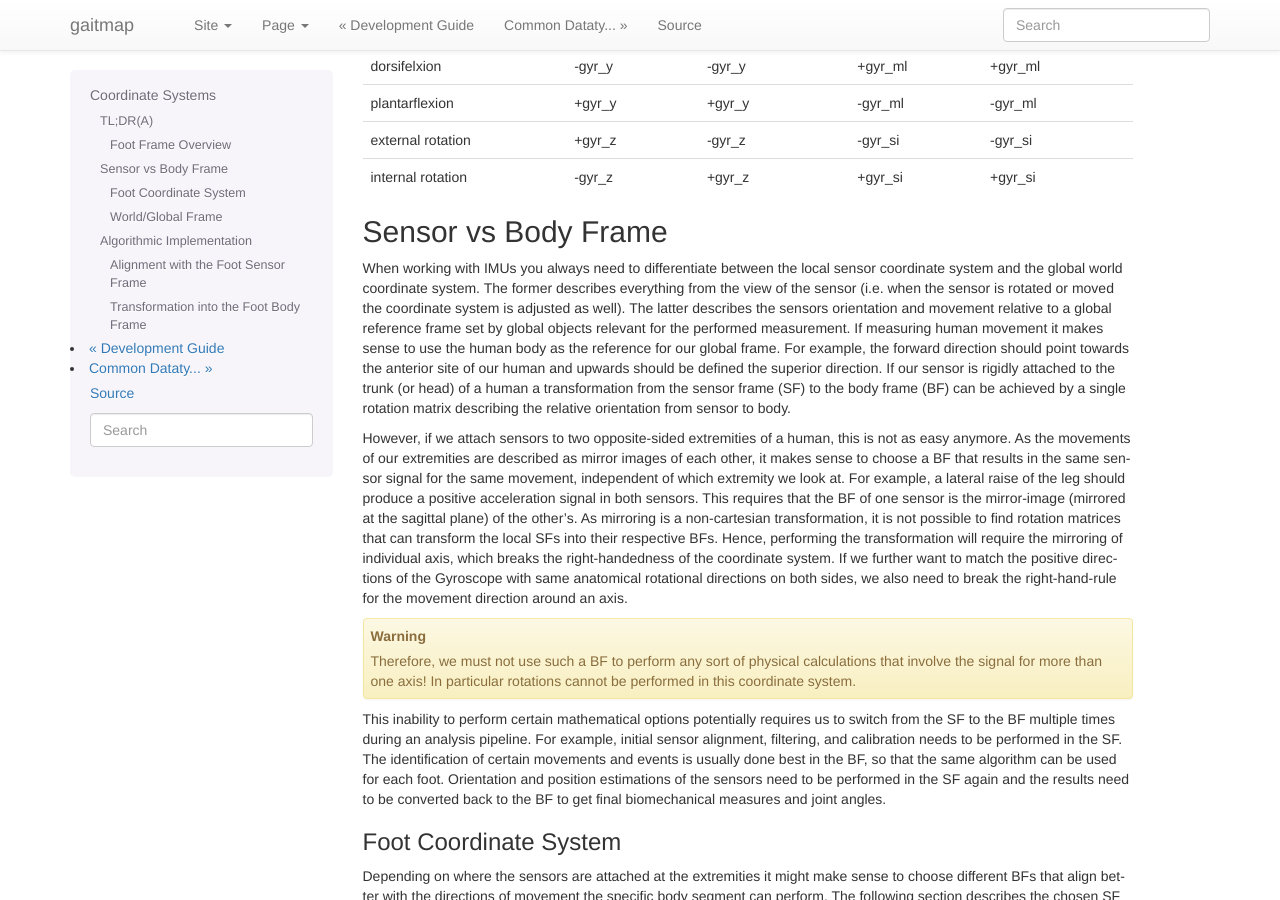
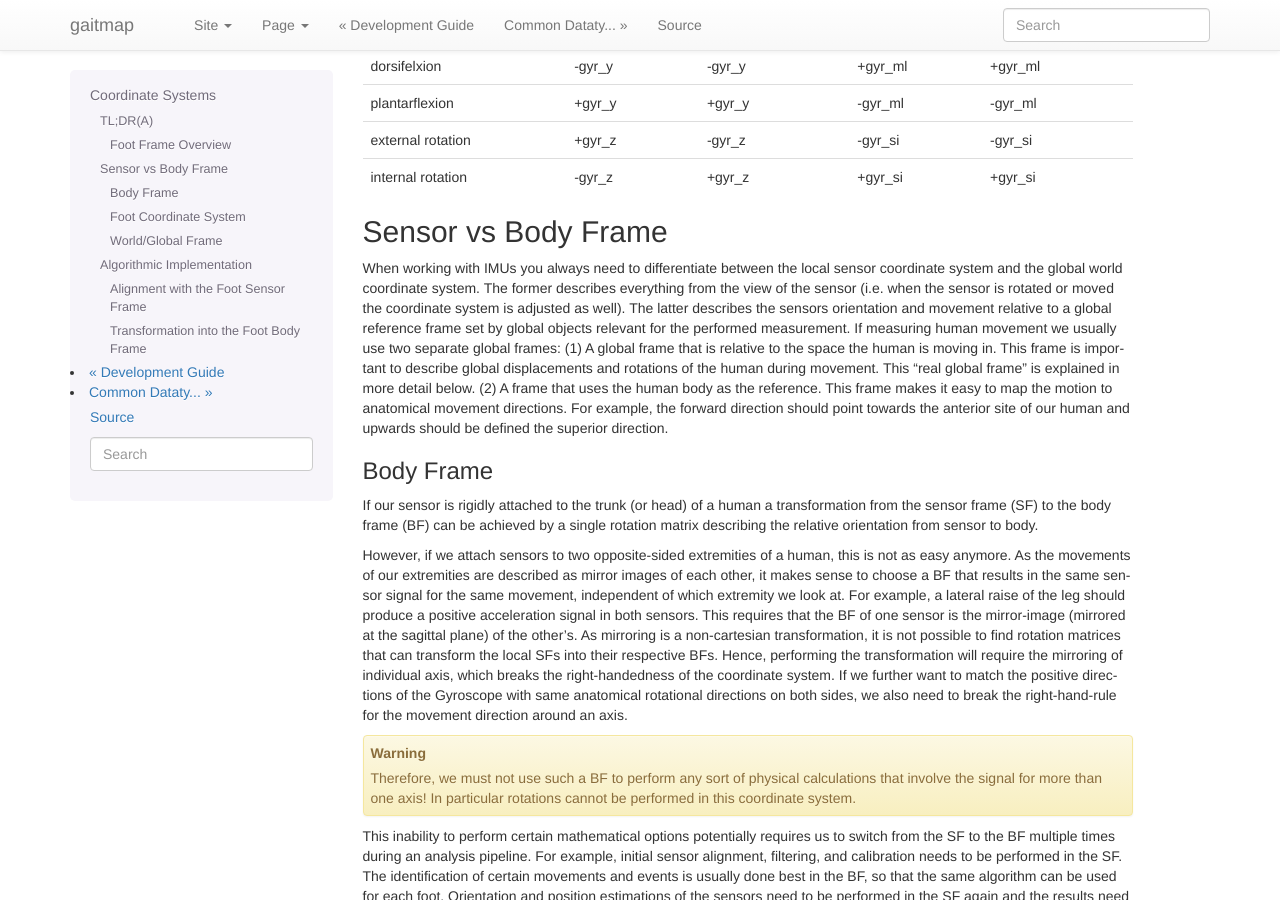
Before and after one commit to mad-lab-fau/gaitmap, a Sphinx documentation site: the page built from docs/guides/Coordinate-Systems.rst, in a window 1280 px wide and 900 px high, scrolled down 1820 px. Built offline with Sphinx 7.4.7, drawn with Linux system fonts in a browser that asks for light colours; pages that are not in the unit, such as notebooks, are missing from menus.

Commit message:
Removed confusions of the term global frame as it is used multiple times in the text

```diff
--- a/docs/guides/Coordinate-Systems.rst
+++ b/docs/guides/Coordinate-Systems.rst
@@ -100,9 +100,18 @@ The former describes everything from the view of the sensor (i.e. when the senso
 system is adjusted as well).
 The latter describes the sensors orientation and movement relative to a global reference frame set by global objects
 relevant for the performed measurement.
-If measuring human movement it makes sense to use the human body as the reference for our global frame.
+If measuring human movement we usually use two separate global frames: (1) A global frame that is relative to the space
+the human is moving in.
+This frame is important to describe global displacements and rotations of the human during movement.
+This "real global frame" is explained in more detail below.
+(2) A frame that uses the human body as the reference.
+This frame makes it easy to map the motion to anatomical movement directions.
 For example, the forward direction should point towards the anterior site of our human and upwards should be defined the
 superior direction.
+
+Body Frame
+----------
+
 If our sensor is rigidly attached to the trunk (or head) of a human a transformation from the sensor frame (SF) to the
 body frame (BF) can be achieved by a single rotation matrix describing the relative orientation from sensor to body.
 
```
